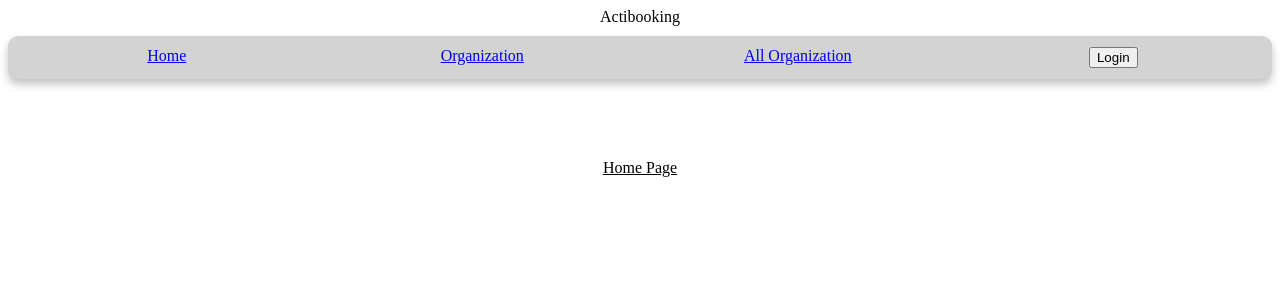
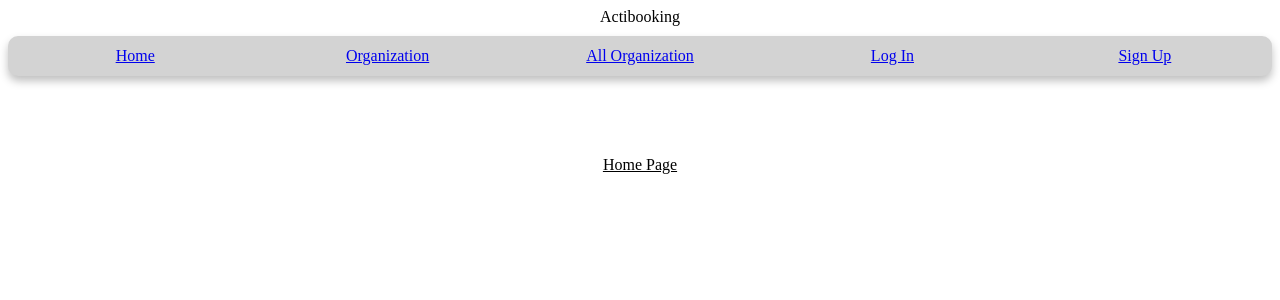
Before and after one commit to skierovski/Actibooking-mirrored, a React (Create React App) app in the folder actibooking-react/: page / in a window 1280 px wide. Shown: the top 300 px of the page. Built offline with nearby package versions, Linux system fonts and the light colour scheme.

Commit message:
Start working on Log in Route and Sign Up

```diff
--- a/actibooking-react/src/App.js
+++ b/actibooking-react/src/App.js
@@ -7,24 +7,23 @@ import Organizations from "./components/Organization/Organizations";
 import CreateOrganization from "./components/Organization/CreateOrganization";
 import BaseWrapper from "./components/CardWrappers/BaseWrapper";
 import MainLogo from "./components/Logo/MainLogo";
+import LogIn from "./components/Authentication/LogIn";
+import SignUp from "./components/Authentication/SignUp"
 
 const App = () => {
-  const [isUserLogin, setIsUserLogin] = useState();
-
-  const isLoginHandler = (isLogin) => {
-    setIsUserLogin(isLogin);
-  }
-  let userStatus = isUserLogin;
+  let userStatus = false;
 
   return (
     <div>
       <MainLogo/>
-      <BaseWrapper><NaviBar isLogin = {isLoginHandler}></NaviBar></BaseWrapper>
+      <BaseWrapper><NaviBar userStatus={userStatus}></NaviBar></BaseWrapper>
       <Routes>
         <Route path="/" element={<Home userStatus = {userStatus}/>}/>
         <Route path="/Organization" element={<Organization/>}/>
         <Route path="/Organizations" element={<Organizations userStatus = {userStatus}/>}/>
         <Route path="/Organization/Create" element={<CreateOrganization userStatus = {userStatus}/>}/>
+        <Route path="/LogIn" element={<LogIn/>}/>
+        <Route path="/SignUp" element={<SignUp/>}/>
       </Routes>
     </div>
   );
--- a/actibooking-react/src/components/navibar/Navibar.js
+++ b/actibooking-react/src/components/navibar/Navibar.js
@@ -1,29 +1,20 @@
-import React, {useState} from "react";
+import React from "react";
 import {Link} from "react-router-dom";
 import "./Navibar.css";
 
 const NaviBar = props => {
-    const [login, setLogin] = useState("Login");
-
-    const LoginHandler = () => {
-        if(login === "Login")
-        {
-            setLogin("Logout");
-            props.isLogin(true);
-        }
-        else{
-            setLogin("Login");
-            props.isLogin(false);
-        }
-    }
-
     return(
-        <div className="Navibar">
-            <div><Link to="/">Home</Link></div>
-            <div><Link to="/Organization">Organization</Link></div>
-            <div><Link to="/Organizations">All Organization</Link></div>
-            <div><button className="nav-language" onClick = {LoginHandler}>{login}</button></div>
-        </div>
+            <div className="Navibar">
+                <div><Link to="/">Home</Link></div>
+                <div><Link to="/Organization">Organization</Link></div>
+                <div><Link to="/Organizations">All Organization</Link></div>
+                {props.userStatus && <button>Log Out</button>}
+                {!props.userStatus &&
+                <>
+                    <div><Link to="/LogIn">Log In</Link></div>
+                    <div><Link to="/SignUp">Sign Up</Link></div>
+                    </>}
+            </div>
     )
 }
 
```
Also changed, not shown: actibooking-react/src/components/Authentication/LogIn.js (added), actibooking-react/src/components/Authentication/SignUp.js (added).
